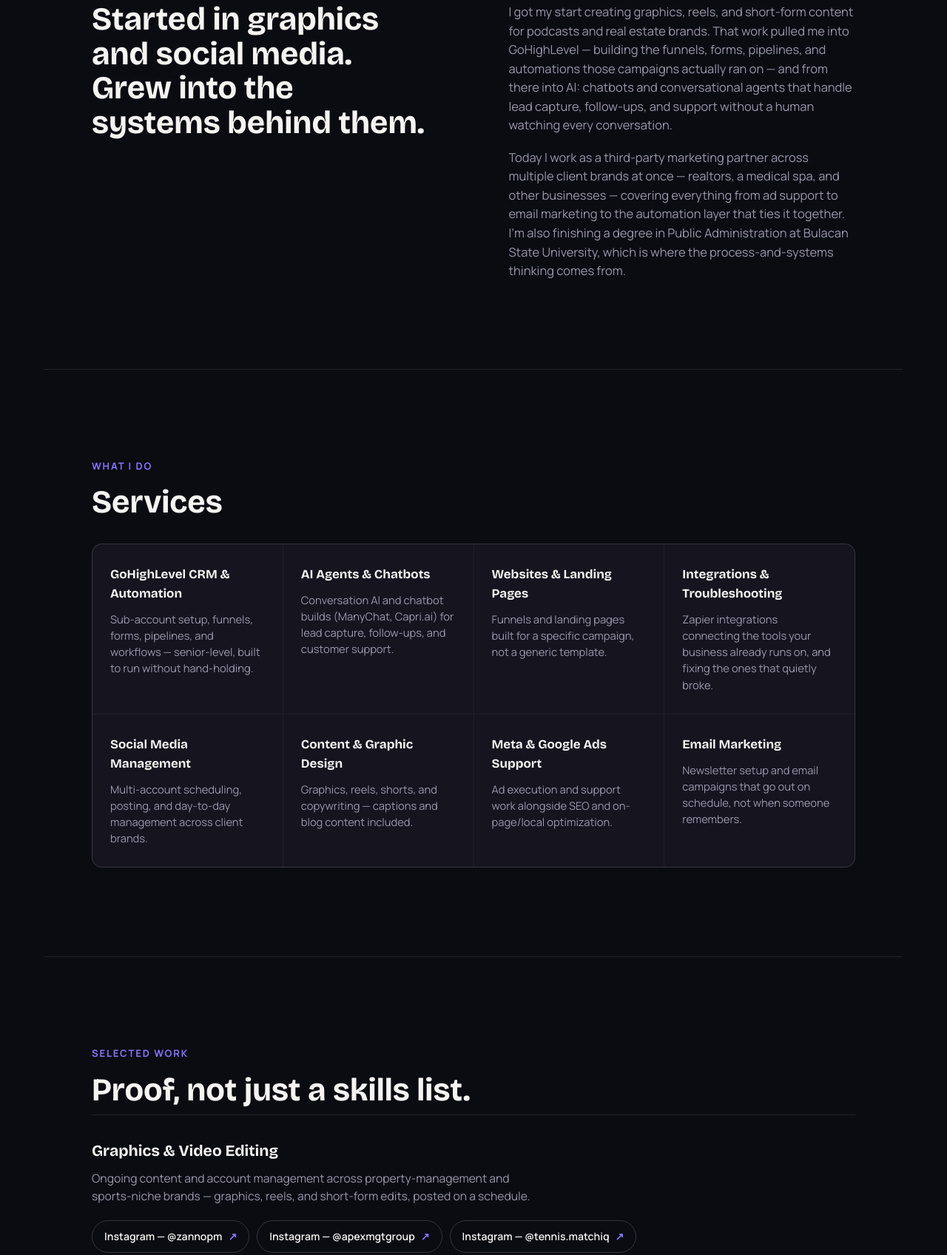
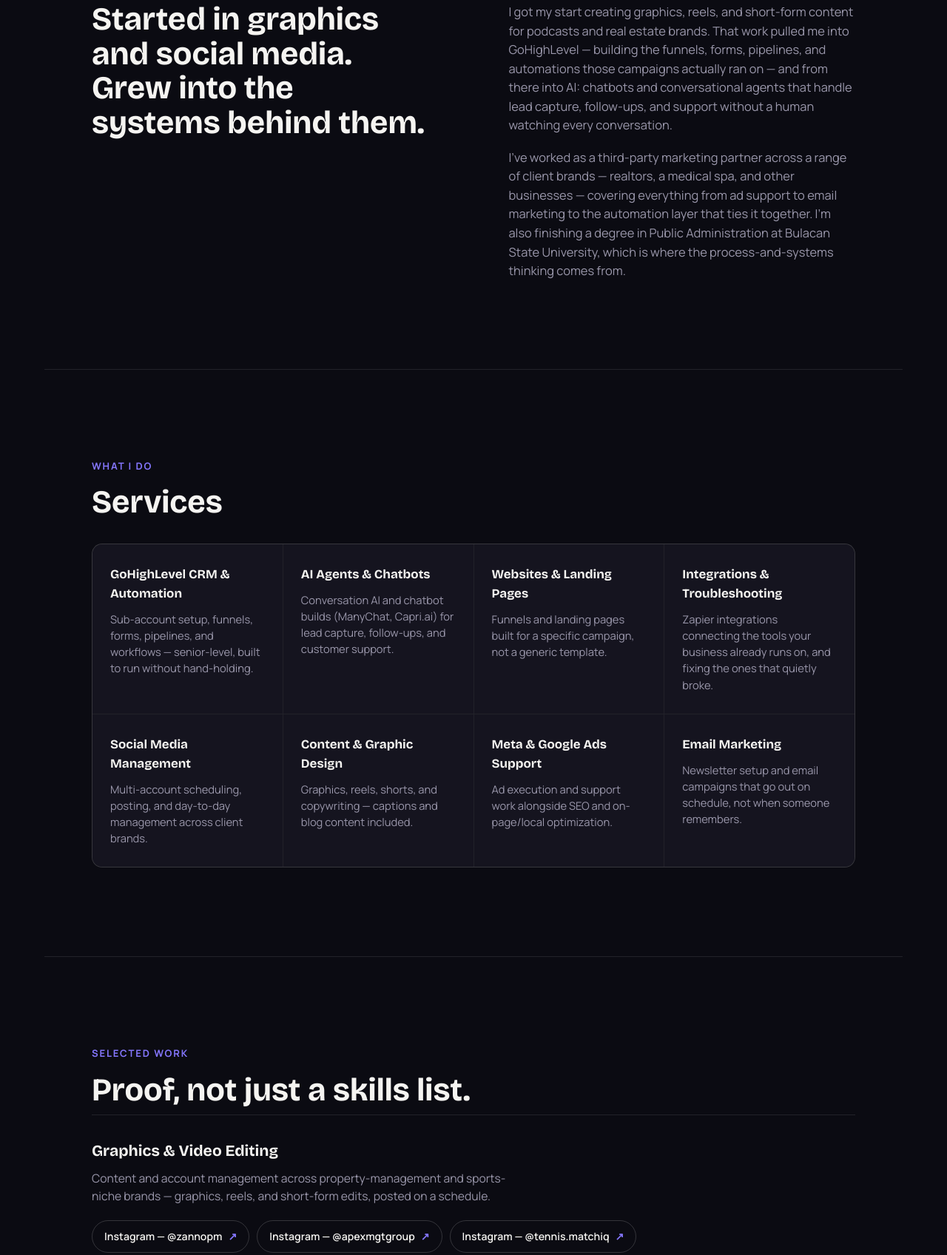
Before and after one commit to justinalviz28-design/justin-portfolio, a plain HTML site: page index.html in a window 1280 px wide. Shown: the part 1244-2941 px from the top of the page at 74% size. Drawn offline with nearby package versions, Linux system fonts and the light colour scheme.

Commit message:
Remove wording that implies ongoing/current work with other clients
Co-Authored-By: Claude Sonnet 5 <noreply@anthropic.com>

```diff
--- a/index.html
+++ b/index.html
@@ -52,7 +52,7 @@
       <h2 class="section-title">Started in graphics and social&nbsp;media. Grew into the systems behind them.</h2>
       <div class="about-body">
         <p>I got my start creating graphics, reels, and short-form content for podcasts and real estate brands. That work pulled me into GoHighLevel — building the funnels, forms, pipelines, and automations those campaigns actually ran on — and from there into AI: chatbots and conversational agents that handle lead capture, follow-ups, and support without a human watching every conversation.</p>
-        <p>Today I work as a third-party marketing partner across multiple client brands at once — realtors, a medical spa, and other businesses — covering everything from ad support to email marketing to the automation layer that ties it together. I'm also finishing a degree in Public Administration at Bulacan State University, which is where the process-and-systems thinking comes from.</p>
+        <p>I've worked as a third-party marketing partner across a range of client brands — realtors, a medical spa, and other businesses — covering everything from ad support to email marketing to the automation layer that ties it together. I'm also finishing a degree in Public Administration at Bulacan State University, which is where the process-and-systems thinking comes from.</p>
       </div>
     </div>
   </section>
@@ -103,7 +103,7 @@
     <div class="portfolio-block">
       <div class="portfolio-head">
         <h3>Graphics &amp; Video Editing</h3>
-        <p>Ongoing content and account management across property-management and sports-niche brands — graphics, reels, and short-form edits, posted on a schedule.</p>
+        <p>Content and account management across property-management and sports-niche brands — graphics, reels, and short-form edits, posted on a schedule.</p>
       </div>
       <div class="chip-row">
         <a class="chip" href="https://www.instagram.com/zannopm/" target="_blank" rel="noopener">Instagram — @zannopm<span>↗</span></a>
@@ -185,7 +185,7 @@
     <h2 class="section-title">Where I've worked</h2>
     <div class="timeline">
       <div class="tl-row">
-        <div class="tl-when">2023 — Present<span>Remote</span></div>
+        <div class="tl-when">2023<span>Remote</span></div>
         <div class="tl-what">
           <h3>GHL Automation &amp; AI Agents Specialist</h3>
           <p class="tl-client">Freelance / Multi-Client</p>
```
